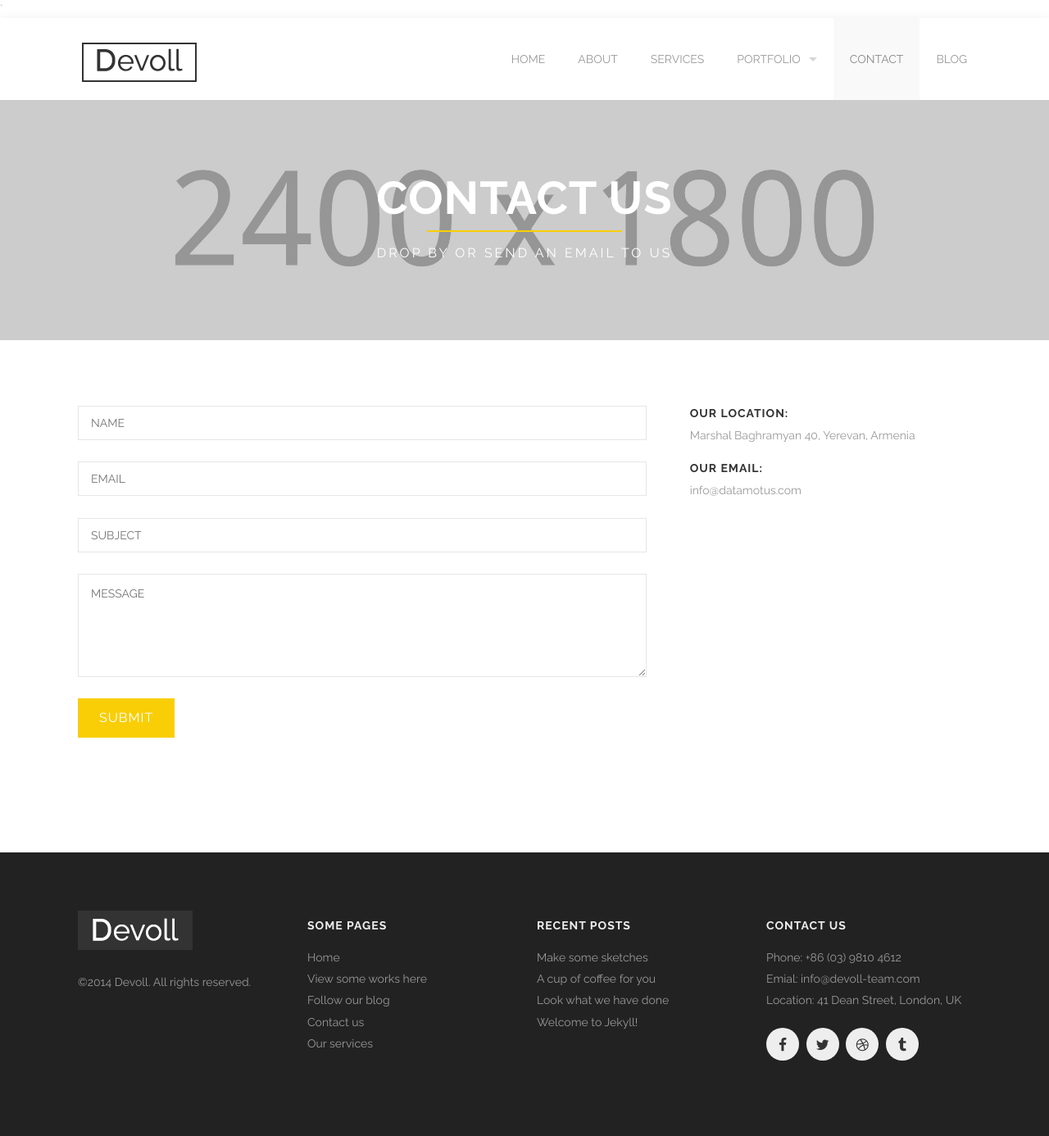
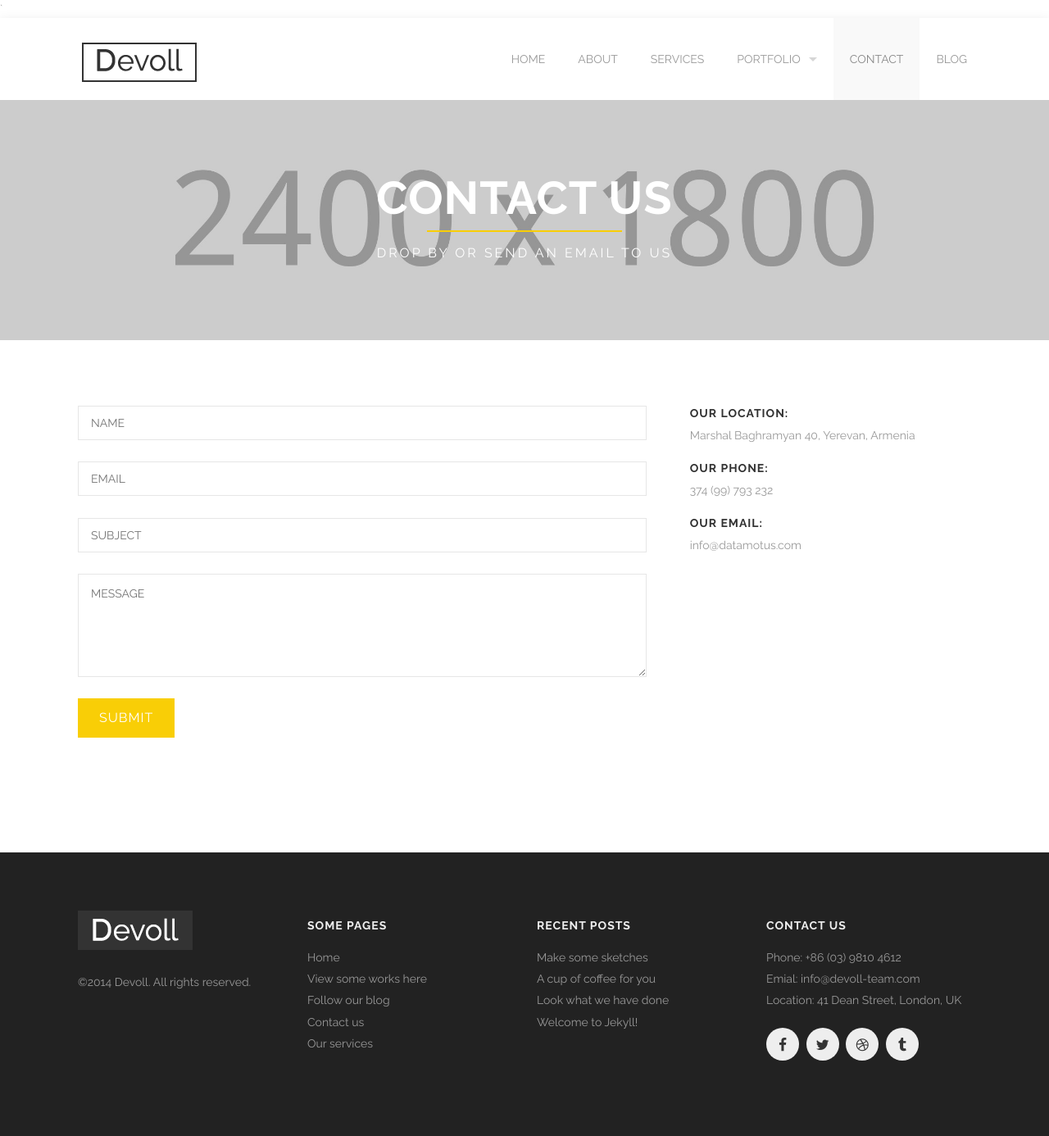
Before and after one commit to Habet/datamotus.github.io, a Jekyll site: the page built from contact.html, in a window 1280 px wide. Shown: the whole page at 82% size. Built offline with Jekyll 4.4.1, drawn with Linux system fonts in a browser that asks for light colours.

Commit message:
contacts added

```diff
--- a/contact.html
+++ b/contact.html
@@ -40,6 +40,8 @@ section_id: contact
         <div class='contact-details'>
           <h4>Our location:</h4>
           <p>Marshal Baghramyan 40, Yerevan, Armenia</p>
+          <h4>Our phone:</h4>
+          <p>374 (99) 793 232</p>
           <h4>Our Email:</h4>
           <p>info@datamotus.com</p>
         </div>
```
